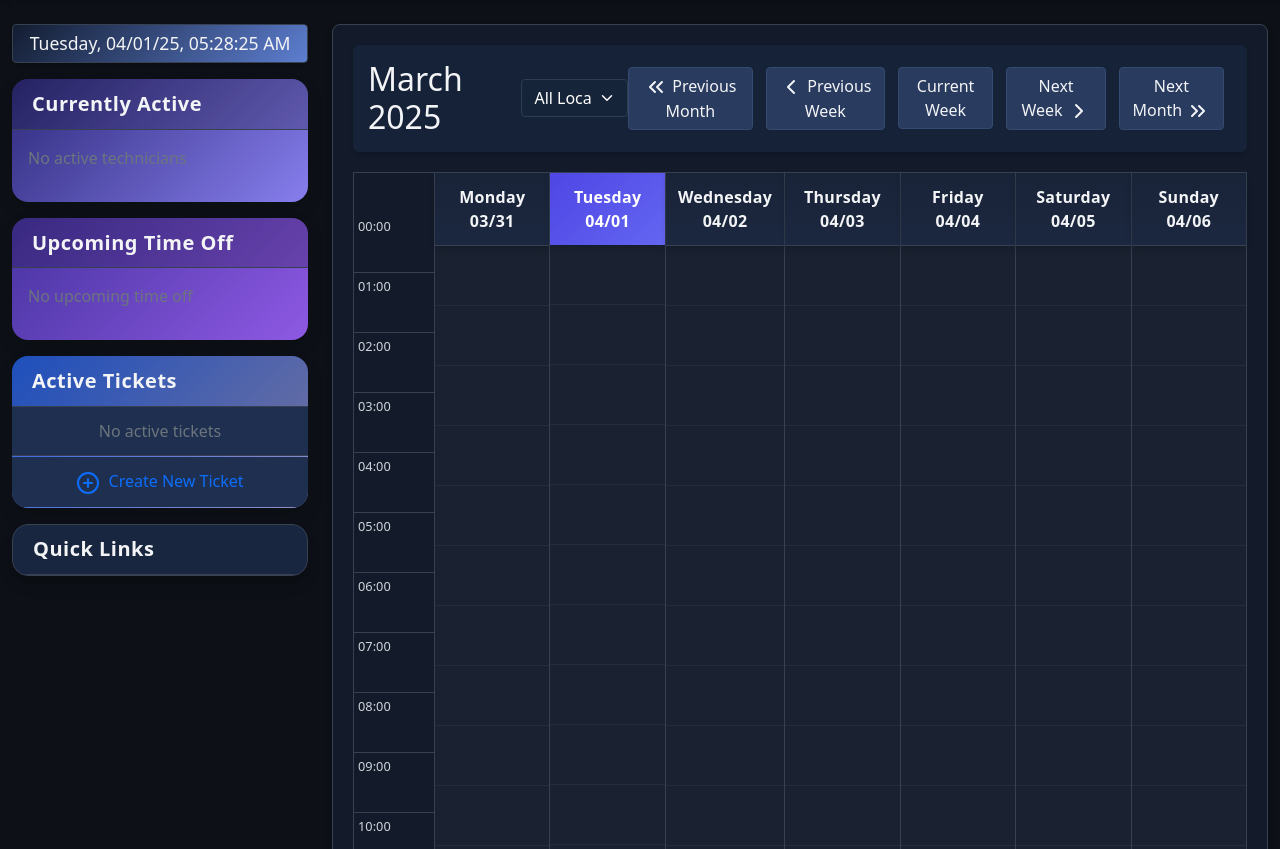
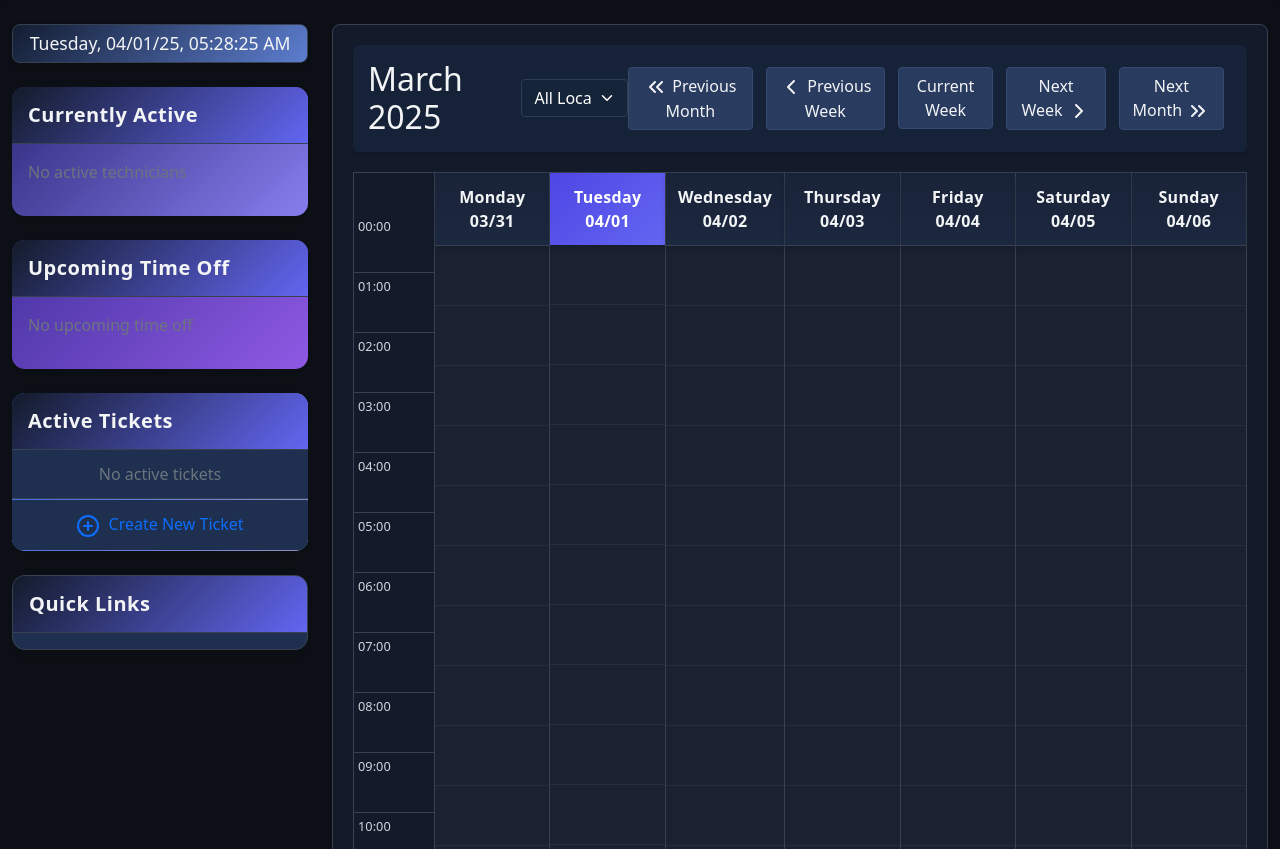
Before and after one commit to tbnobed/techsched, a Flask app: page /calendar in a window 1280 px wide. Shown: the part 63-912 px from the top of the page. Run offline with Flask 3, Linux system fonts and the light colour scheme; the visitor is signed in with stand-in values (Sample User, id 1); data comes from the database, SQL or seed files in the repository; data that the repository does not hold is empty; some libraries are stand-ins or nearby versions.

Commit message:
Improve sidebar styling to make sections appear as floating cards.
Replit-Commit-Author: Agent
Replit-Commit-Session-Id: 46ea2e9d-634a-43fa-8899-84d9ed7dd8fa
Replit-Commit-Screenshot-Url: https://storage.googleapis.com/screenshot-production-us-central1/3f052e03-dbd2-4cad-9269-6a43cf17e21b/bd3055a2-e972-460f-81a8-1eb17375eaa7.jpg

```diff
--- a/static/css/light-theme.css
+++ b/static/css/light-theme.css
@@ -17,7 +17,7 @@
   --light-danger: #ef4444;
 
   /* Sidebar section specific colors with vibrant gradients */
-  --sidebar-time-bg: linear-gradient(135deg, #7cbae4, #bae6fd, #07405a);
+  --sidebar-time-bg: linear-gradient(135deg, #7cbae4, #bae6fd, #60aed2);
   --sidebar-active-bg: linear-gradient(135deg, #dbeafe, #bfdbfe, #93c5fd);
   --sidebar-timeoff-bg: linear-gradient(135deg, #ddd6fe, #c4b5fd, #7e5ce6);
   --sidebar-tickets-bg: linear-gradient(135deg, #c7d2fe, #4b5db9, #5b6af1);
--- a/static/js/calendar.js
+++ b/static/js/calendar.js
@@ -602,19 +602,21 @@ document.addEventListener('DOMContentLoaded', function() {
                 }
 
                 timeOffDiv.innerHTML = entries.map(entry => `
-                    <div class="d-flex align-items-center mb-2">
-                        <i data-feather="calendar" class="me-2"></i>
-                        <div>
-                            <strong>${entry.username}</strong>
-                            <br>
-                            <small class="text-muted">
-                                ${entry.start_date} to ${entry.end_date}
-                                <span class="badge bg-secondary ms-1">${entry.duration}</span>
-                                ${entry.description ? `<br>${entry.description}` : ''}
-                            </small>
+                    <div class="time-off-entry p-3 mb-3"
+                         style="border-left: 4px solid ${entry.color || '#6c757d'};">
+                        <div class="d-flex align-items-top">
+                            <i data-feather="calendar" class="me-2 mt-1"></i>
+                            <div>
+                                <strong>${entry.username}</strong>
+                                <br>
+                                <small>
+                                    ${entry.start_date} to ${entry.end_date}
+                                    <span class="badge bg-danger ms-1">${entry.duration}</span>
+                                </small>
+                                ${entry.description ? `<div class="mt-1 small">${entry.description}</div>` : ''}
+                            </div>
                         </div>
                     </div>
-                    <div class="border-bottom mb-2"></div>
                 `).join('');
 
                 // Initialize the newly added feather icons
@@ -644,9 +646,10 @@ document.addEventListener('DOMContentLoaded', function() {
                 }
 
                 activeUsersDiv.innerHTML = users.map(user => `
-                    <div class="d-flex align-items-center mb-2">
+                    <div class="active-user-entry d-flex align-items-center mb-3 p-2"
+                         style="border-left: 4px solid ${user.color};">
                         <span class="me-2" style="width: 12px; height: 12px; border-radius: 50%; background-color: ${user.color}"></span>
-                        <span>${user.username}</span>
+                        <span class="fw-medium">${user.username}</span>
                     </div>
                 `).join('');
             })
--- a/templates/base.html
+++ b/templates/base.html
@@ -57,10 +57,17 @@
         #current-time-display {
             background-color: var(--dark-panel);
             padding: 0.5rem;
-            border-radius: 0.25rem;
-            box-shadow: 0 1px 3px rgba(0,0,0,0.3);
-            margin-bottom: 1rem;
+            border-radius: 0.5rem;
+            box-shadow: 0 8px 15px rgba(0,0,0,0.1), 0 3px 6px rgba(0,0,0,0.08);
+            margin-bottom: 1.5rem;
             border: 1px solid var(--dark-border);
+            transform: translateY(0);
+            transition: transform 0.3s ease, box-shadow 0.3s ease;
+        }
+
+        #current-time-display:hover {
+            transform: translateY(-5px);
+            box-shadow: 0 15px 20px rgba(0,0,0,0.12), 0 4px 8px rgba(0,0,0,0.1);
         }
 
         #current-time-display h4 {
@@ -70,17 +77,45 @@
             font-weight: 500;
         }
 
+        /* Floating card styles for sidebar */
+        .col-md-3 .card {
+            border-radius: 0.8rem;
+            border: 1px solid var(--dark-border);
+            overflow: hidden;
+            box-shadow: 0 10px 20px rgba(0,0,0,0.1), 0 6px 6px rgba(0,0,0,0.06);
+            margin-bottom: 1.5rem;
+            transform: translateY(0);
+            transition: transform 0.3s ease, box-shadow 0.3s ease;
+        }
+
+        .col-md-3 .card:hover {
+            transform: translateY(-5px);
+            box-shadow: 0 15px 30px rgba(0,0,0,0.15), 0 10px 10px rgba(0,0,0,0.08);
+        }
+
+        .col-md-3 .card-header {
+            padding: 1rem;
+            background: linear-gradient(135deg, var(--dark-panel) 0%, var(--dark-accent) 100%);
+            border-bottom: 1px solid var(--dark-border);
+        }
+
+        .col-md-3 .card-body {
+            padding: 1rem;
+        }
+
         /* Style for active users and time off sections */
         .active-user-entry, .time-off-entry {
-            border-radius: 4px;
+            border-radius: 6px;
             background-color: var(--dark-card);
             transition: all 0.2s ease;
-            box-shadow: 0 1px 3px rgba(0, 0, 0, 0.1);
+            box-shadow: 0 2px 5px rgba(0, 0, 0, 0.1);
+            margin-bottom: 0.5rem;
+            overflow: hidden;
         }
 
         .active-user-entry:hover, .time-off-entry:hover {
-            transform: translateX(2px);
-            box-shadow: 0 2px 5px rgba(0, 0, 0, 0.2);
+            transform: translateX(3px);
+            box-shadow: 0 4px 8px rgba(0, 0, 0, 0.2);
         }
 
         .active-user-entry .badge, .time-off-entry .badge {
@@ -388,10 +423,13 @@
                         <h5 class="card-title mb-0">Quick Links</h5>
                     </div>
                     <div class="card-body p-0">
-                        <div class="list-group list-group-flush">
+                        <div class="list-group list-group-flush p-2">
                             {% for link in get_quick_links() %}
                             <a href="{{ link.url }}" target="_blank"
-                               class="list-group-item list-group-item-action d-flex align-items-center">
+                               class="list-group-item list-group-item-action d-flex align-items-center mb-2 p-3"
+                               style="border-radius: 8px; box-shadow: 0 4px 8px rgba(0,0,0,0.08); border: 1px solid var(--dark-border); transform: translateY(0); transition: transform 0.3s ease, box-shadow 0.3s ease;"
+                               onmouseover="this.style.transform='translateY(-3px)'; this.style.boxShadow='0 6px 12px rgba(0,0,0,0.12)';"
+                               onmouseout="this.style.transform='translateY(0)'; this.style.boxShadow='0 4px 8px rgba(0,0,0,0.08)';">
                                 <i data-feather="{{ link.icon }}" class="me-2"></i>
                                 {{ link.title }}
                             </a>
```
Also changed, not shown: templates/tickets/macros/ticket_utils.html (+5 -2 lines).
